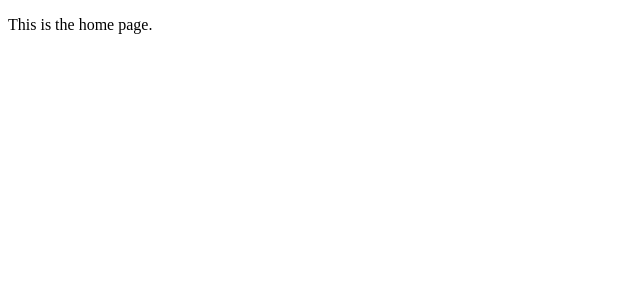
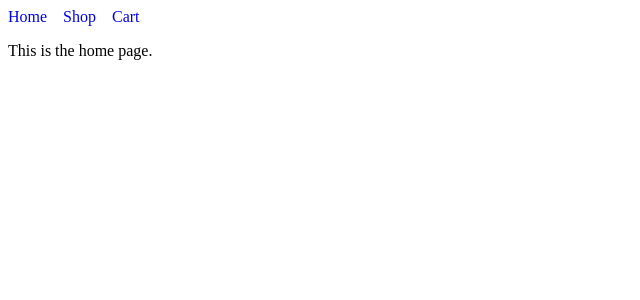
Before and after one commit to csdropout/shopping-cart, a React (Vite) app: page / in a window 1280 px wide. Shown: the top 300 px of the page, without its empty margins (0-640 px from the left). Built offline with nearby package versions, Linux system fonts and the light colour scheme.

Commit message:
Add simple navbar

```diff
--- a/src/App.jsx
+++ b/src/App.jsx
@@ -1,9 +1,11 @@
 import "./App.css";
 import { Outlet } from "react-router";
+import Navbar from "./components/Navbar.jsx";
 
 function App() {
   return (
     <div>
+      <Navbar />
       <Outlet />
     </div>
   );
--- /dev/null
+++ b/src/components/Navbar.jsx
@@ -0,0 +1,20 @@
+import { Link } from "react-router";
+import styles from "./navbar.module.css";
+
+function Navbar() {
+  return (
+    <div className={styles.navbar}>
+      <Link className={styles.tab} to="home">
+        Home
+      </Link>
+      <Link className={styles.tab} to="shop">
+        Shop
+      </Link>
+      <Link className={styles.tab} to="cart">
+        Cart
+      </Link>
+    </div>
+  );
+}
+
+export default Navbar;
--- /dev/null
+++ b/src/components/navbar.module.css
@@ -0,0 +1,8 @@
+.navbar {
+  display: flex;
+  gap: 1rem;
+}
+
+.tab {
+  text-decoration: none;
+}
```
